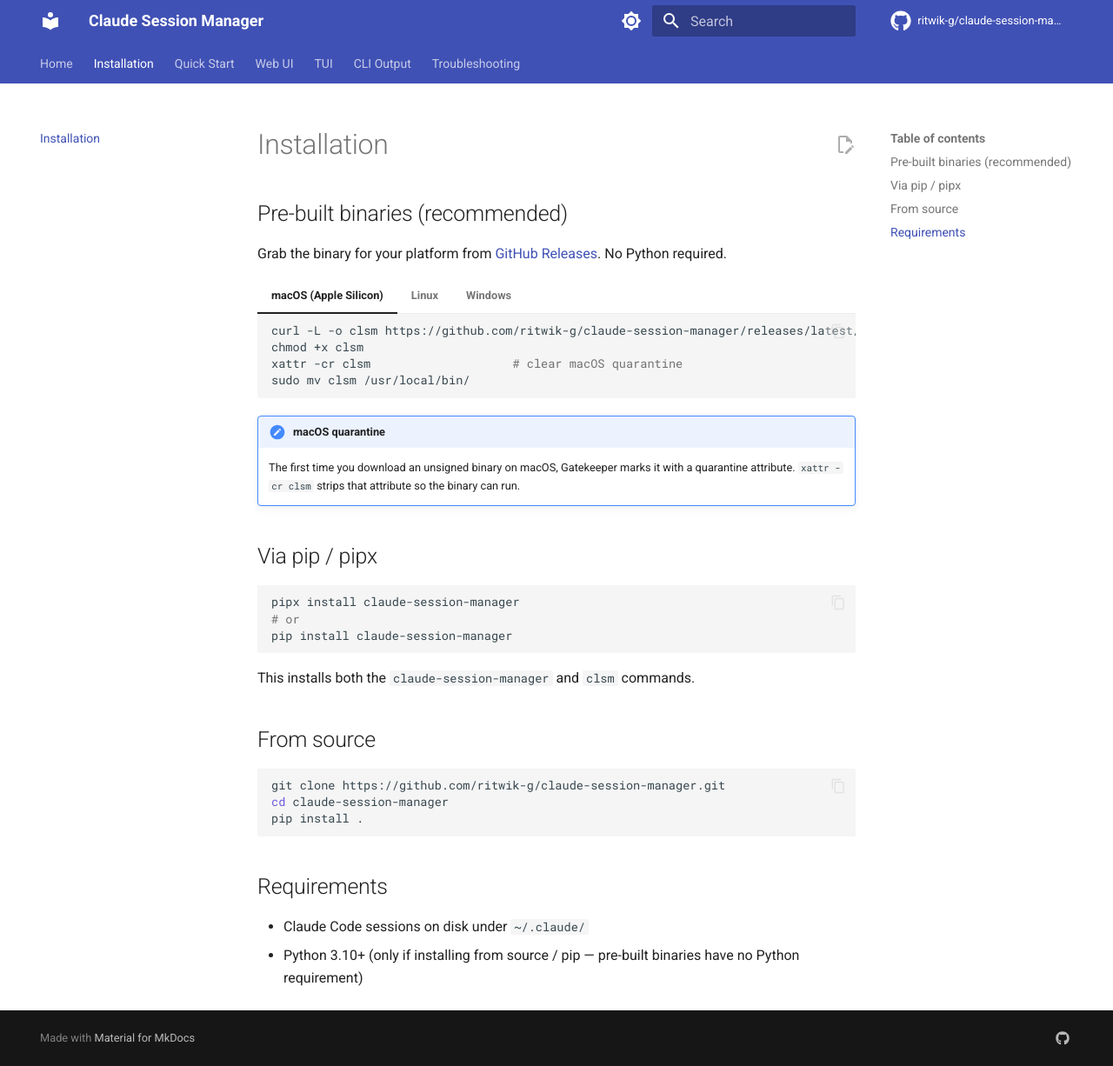
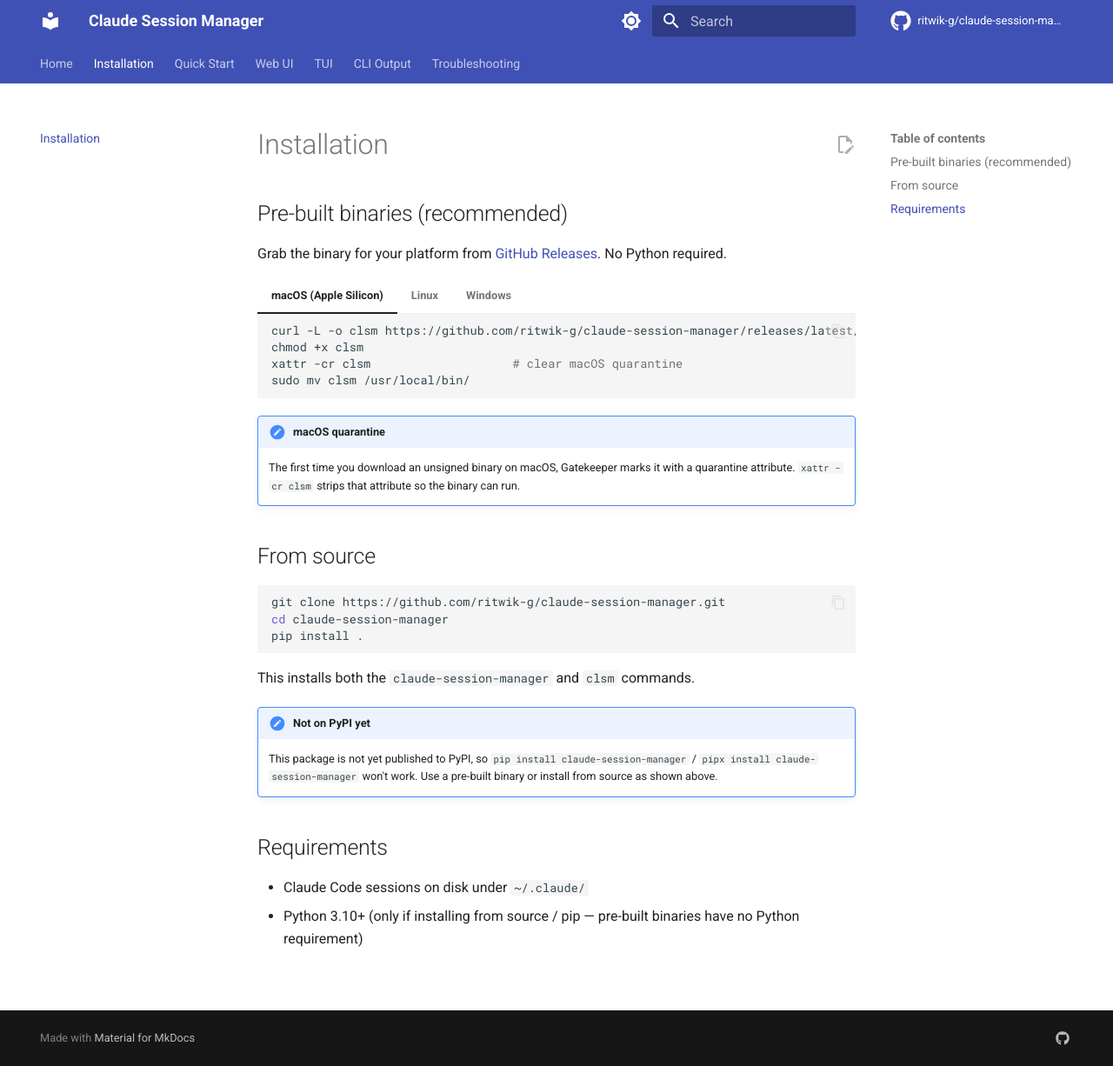
Before and after one commit to ritwik-g/claude-session-manager, an MkDocs documentation site: the page built from docs/installation.md, in a window 1280 px wide and 1226 px high. Shown: the whole window at 87% size. Built offline with MkDocs 1.6.1 and Material for MkDocs 9.7.7, drawn with Linux system fonts in a browser that asks for light colours; comment, search, counter and statistics services are not loaded.

Commit message:
Remove non-functional PyPI install instructions (#2)
The publish-pypi job in release.yml is commented out, so the package is
not on PyPI and `pip install claude-session-manager` / `pipx install`
don't work. Drop those instructions from the README and docs and add a
note pointing to pre-built binaries or install-from-source instead.

Co-authored-by: Claude Opus 4.8 (1M context) <noreply@anthropic.com>

````diff
--- a/docs/installation.md
+++ b/docs/installation.md
@@ -28,16 +28,6 @@ Grab the binary for your platform from [GitHub Releases](https://github.com/ritw
 !!! note "macOS quarantine"
     The first time you download an unsigned binary on macOS, Gatekeeper marks it with a quarantine attribute. `xattr -cr clsm` strips that attribute so the binary can run.
 
-## Via pip / pipx
-
-```bash
-pipx install claude-session-manager
-# or
-pip install claude-session-manager
-```
-
-This installs both the `claude-session-manager` and `clsm` commands.
-
 ## From source
 
 ```bash
@@ -46,6 +36,11 @@ cd claude-session-manager
 pip install .
 ```
 
+This installs both the `claude-session-manager` and `clsm` commands.
+
+!!! note "Not on PyPI yet"
+    This package is not yet published to PyPI, so `pip install claude-session-manager` / `pipx install claude-session-manager` won't work. Use a pre-built binary or install from source as shown above.
+
 ## Requirements
 
 - Claude Code sessions on disk under `~/.claude/`
````
Also changed, not shown: README.md (+2 -8 lines).
